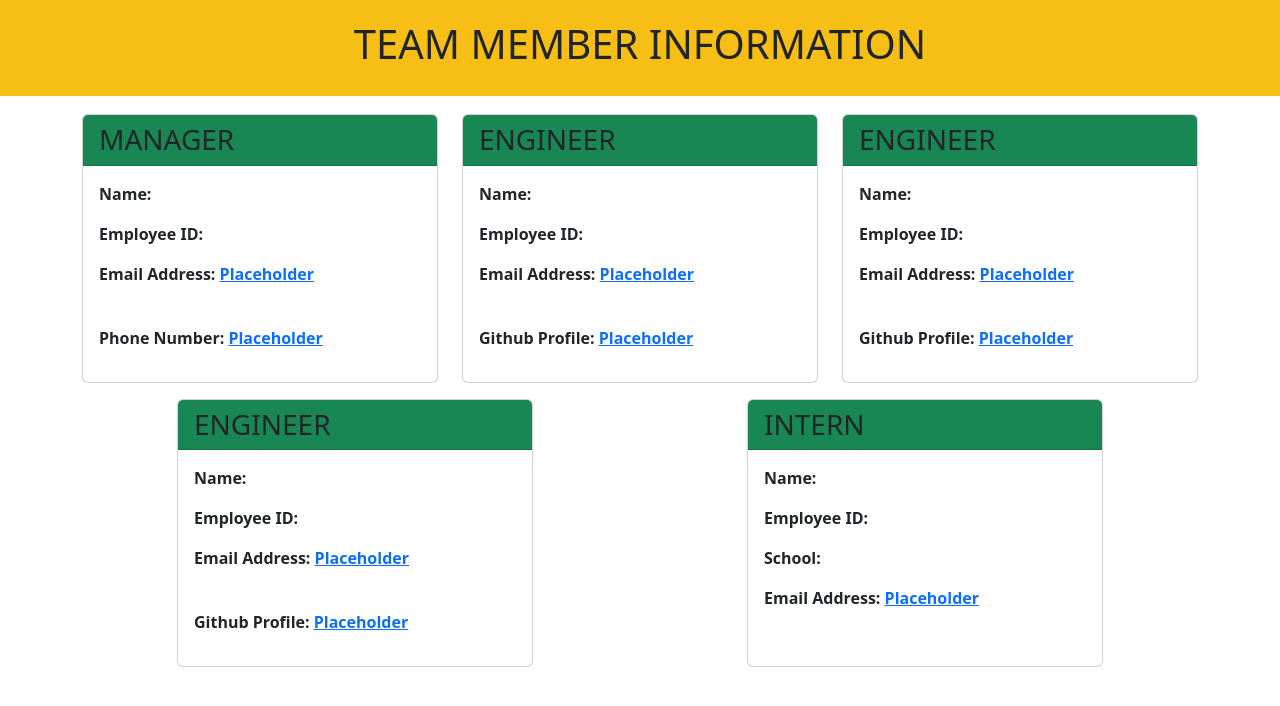
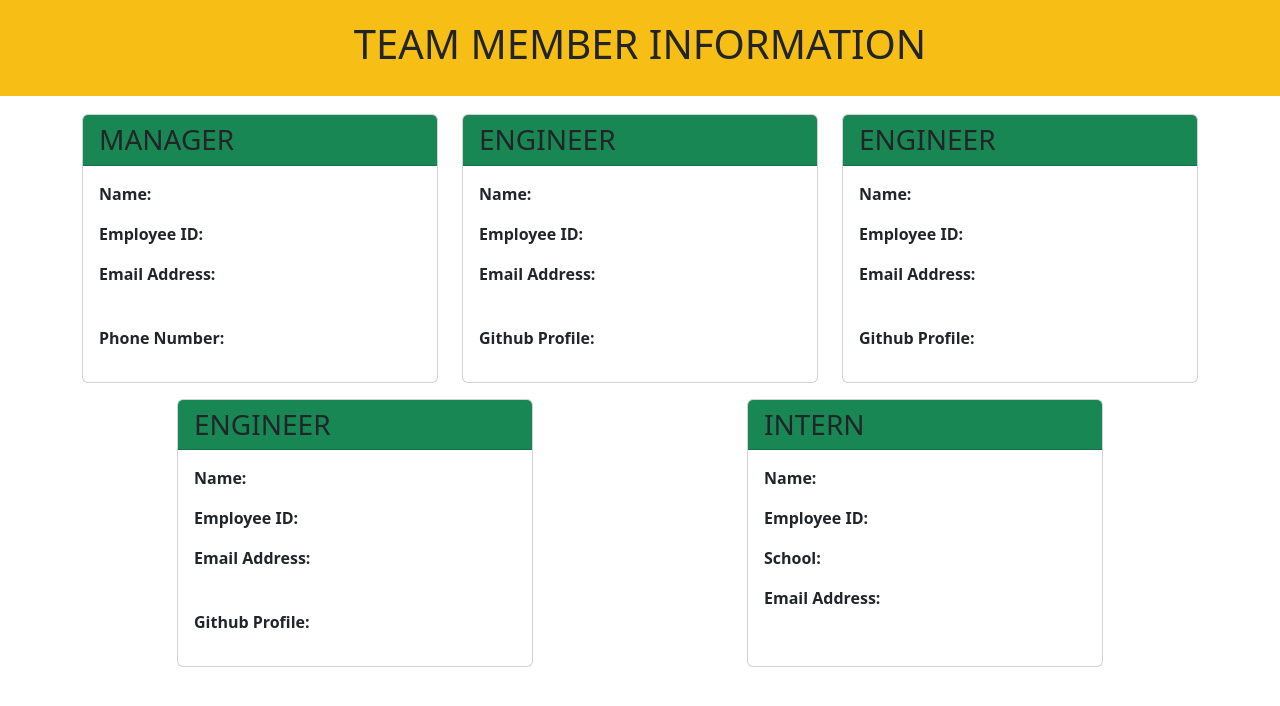
Before and after one commit to Yvieyra/employee-profile-generator, a plain HTML site: page dist/index.html in a window 1280 px wide. Drawn offline with nearby package versions, Linux system fonts and the light colour scheme.

Commit message:
added code to fill the missing fields in generateHtml file

```diff
--- a/dist/index.html
+++ b/dist/index.html
@@ -31,8 +31,8 @@
                         <p>
                             Employee ID:
                         </p>
-                        <p>Email Address: <a href="#" target="_blank">Placeholder</a></p> </br>
-                        <p>Phone Number: <a href="#">Placeholder</a></p>
+                        <p>Email Address: <a href="#" target="_blank"></a></p> </br>
+                        <p>Phone Number: <a href="#"></a></p>
                     </div>
                 </div>
             </div>
@@ -49,8 +49,8 @@
                         <p>
                             Employee ID:
                         </p>
-                        <p>Email Address: <a href="#" target="_blank">Placeholder</a></p> </br>
-                        <p>Github Profile: <a href="#" target="_blank">Placeholder</a></p>
+                        <p>Email Address: <a href="#" target="_blank"></a></p> </br>
+                        <p>Github Profile: <a href="#" target="_blank"></a></p>
                     </div>
                 </div>
             </div>
@@ -67,8 +67,8 @@
                         <p>
                             Employee ID:
                         </p>
-                        <p>Email Address: <a href="#" target="_blank">Placeholder</a></p> </br>
-                        <p>Github Profile: <a href="#" target="_blank">Placeholder</a></p>
+                        <p>Email Address: <a href="#" target="_blank"></a></p> </br>
+                        <p>Github Profile: <a href="#" target="_blank"></a></p>
                     </div>
                 </div>
             </div>
@@ -85,8 +85,8 @@
                         <p>
                             Employee ID:
                         </p>
-                        <p>Email Address: <a href="#" target="_blank">Placeholder</a></p> </br>
-                        <p>Github Profile: <a href="#" target="_blank">Placeholder</a></p>
+                        <p>Email Address: <a href="#" target="_blank"></a></p> </br>
+                        <p>Github Profile: <a href="#" target="_blank"></a></p>
                     </div>
                 </div>
             </div>
@@ -106,7 +106,7 @@
                         <p>
                             School:
                         </p>
-                        <p>Email Address: <a href="#" target="_blank">Placeholder</a></p> </br>
+                        <p>Email Address: <a href="#" target="_blank"></a></p> </br>
                     </div>
                 </div>
             </div>
```
Also changed, not shown: generateHtml.js (+8 -8 lines), index.js (+5 -4 lines).
